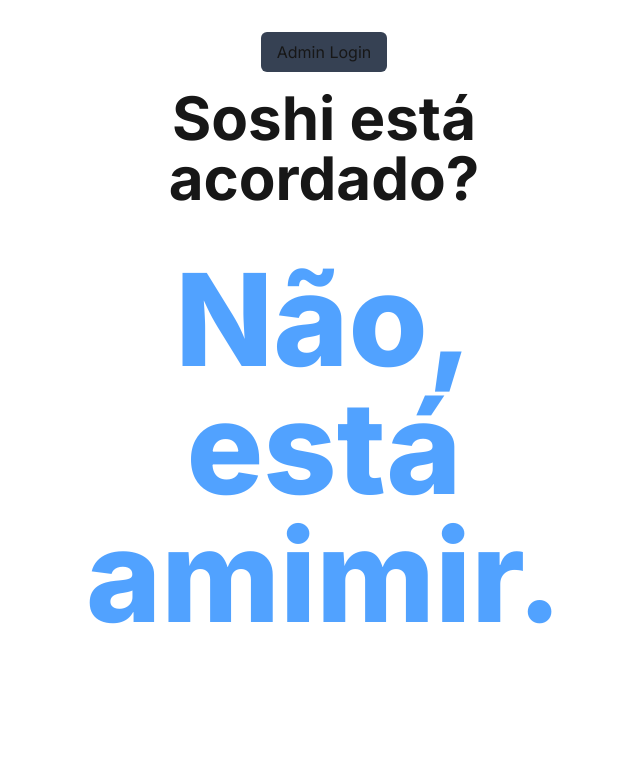
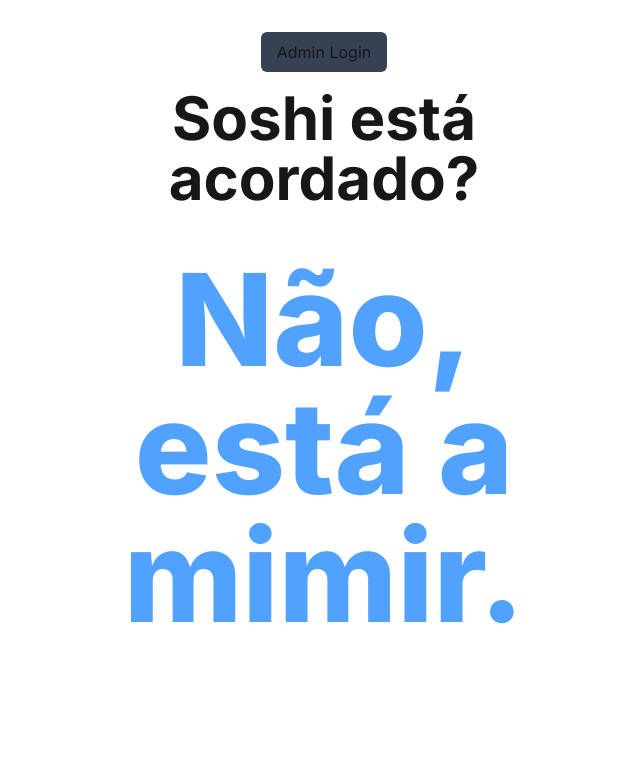
Before and after one commit to SoshiNoir/soshi-status-v0.1, a Next.js app: page / in a window 1280 px wide. Shown: the top 766 px of the page, without its empty margins (316-956 px from the left). Built offline with nearby package versions, Linux system fonts and the light colour scheme; no server answers; the database is empty.

Commit message:
fix: update status message for clarity in user interface

```diff
--- a/app/page.tsx
+++ b/app/page.tsx
@@ -87,7 +87,7 @@ export default function HomePage() {
                 isAwake ? 'text-green-400' : 'text-blue-400'
               } text-6xl sm:text-7xl md:text-9xl text-center`}
             >
-              {isAwake ? 'Sim!' : 'Não, está amimir.'}
+              {isAwake ? 'Sim, está acordado' : 'Não, está a mimir.'}
             </p>
             <div className='mt-8 w-full max-w-[200px] sm:max-w-sm md:max-w-md lg:max-w-lg aspect-square relative'>
               <Image
```
